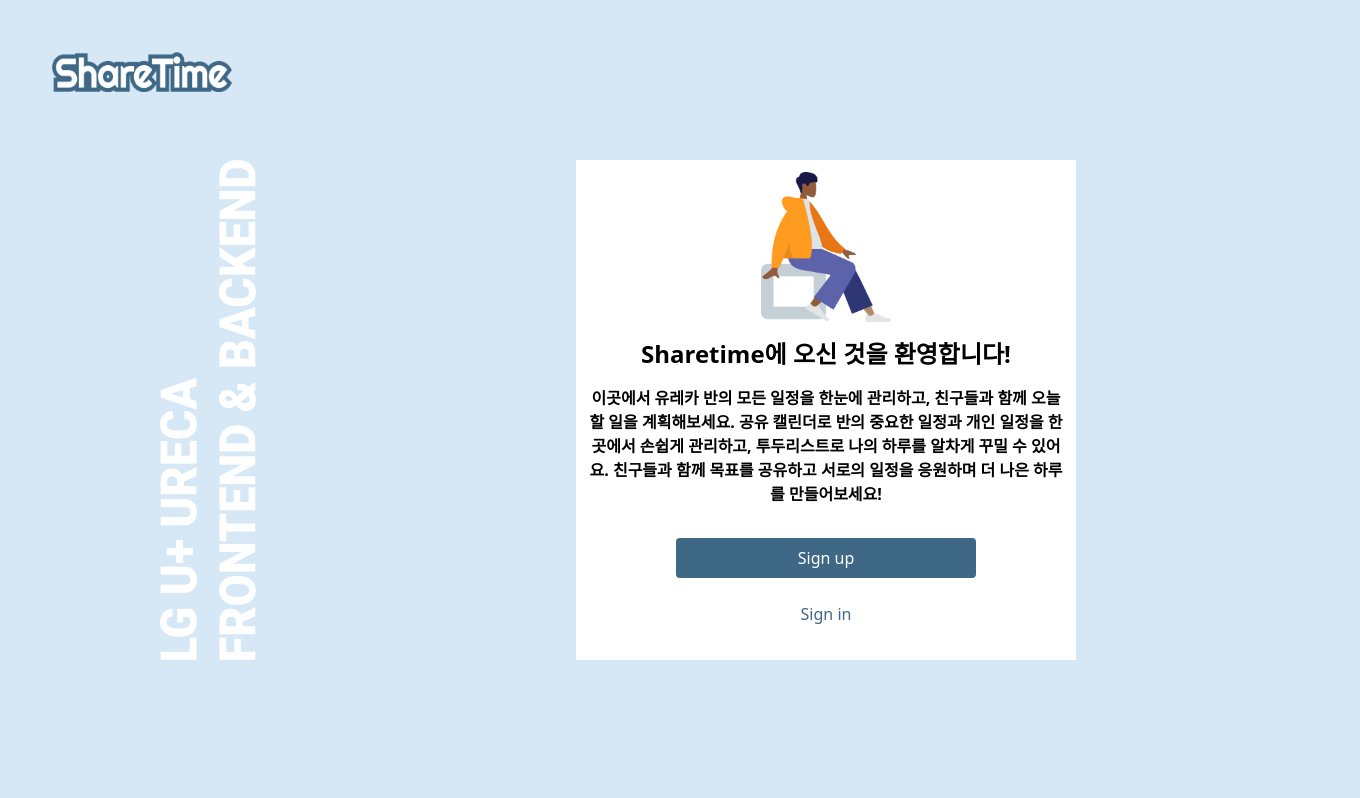
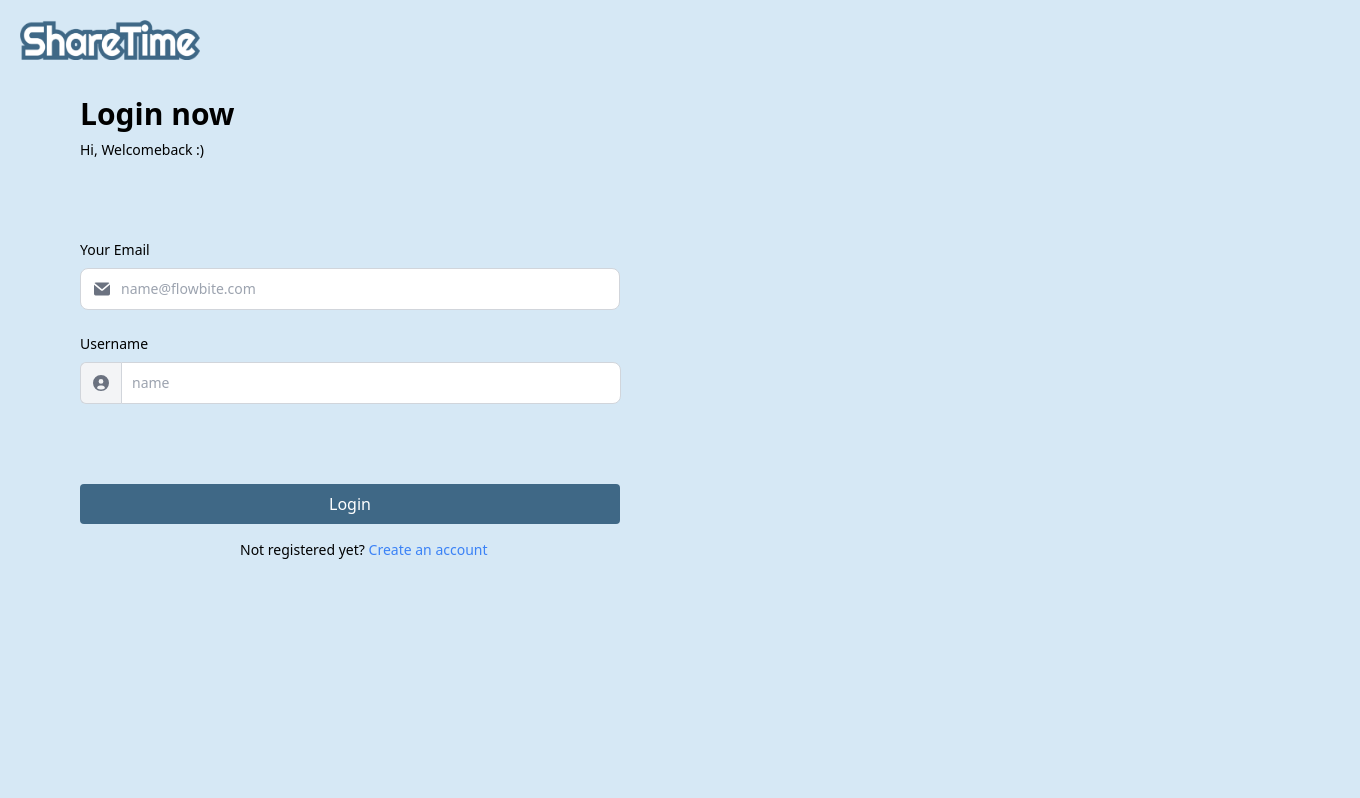
Before and after one commit to URECA-ShareTime/ShareTime-FE, a React (Vite) app: page /login in a window 1280 px wide. Shown: the top 798 px of the page, 1360 px wide, since content can reach past the window. Built offline with nearby package versions, Linux system fonts and the light colour scheme.

Commit message:
feat - UI구현

```diff
--- a/package.json
+++ b/package.json
@@ -12,7 +12,7 @@
   "dependencies": {
     "react": "^18.3.1",
     "react-dom": "^18.3.1",
-    "react-router-dom": "^6.26.1",
+    "react-router-dom": "^6.26.2",
     "recoil": "^0.7.7",
     "yarn": "^1.22.22"
   },
--- a/src/App.jsx
+++ b/src/App.jsx
@@ -1,34 +1,16 @@
-import { useState } from 'react';
-import reactLogo from './assets/react.svg';
-import viteLogo from '/vite.svg';
-import './App.css';
+// src/App.jsx
+import React from 'react';
+import { Routes, Route } from 'react-router-dom';
+import Enterpage from './pages/Enterpage'; // Enterpage 컴포넌트 임포트
+import Loginpage from './pages/Loginpage'; // Loginpage 컴포넌트 임포트
 
 function App() {
-  const [count, setCount] = useState(0);
-
   return (
-    <>
-      <div>
-        <a href="https://vitejs.dev" target="_blank">
-          <img src={viteLogo} className="logo" alt="Vite logo" />
-        </a>
-        <a href="https://react.dev" target="_blank">
-          <img src={reactLogo} className="logo react" alt="React logo" />
-        </a>
-      </div>
-      <h1>Vite + React</h1>
-      <div className="card">
-        <button onClick={() => setCount((count) => count + 1)}>
-          count is {count}
-        </button>
-        <p>
-          Edit <code>src/App.jsx</code> and save to test HMR
-        </p>
-      </div>
-      <p className="read-the-docs">
-        Click on the Vite and React logos to learn more
-      </p>
-    </>
+    <Routes>
+      <Route path="/" element={<Enterpage />} /> {/* Enterpage로 경로 설정 */}
+      <Route path="/login" element={<Loginpage />} />{' '}
+      {/* Loginpage로 경로 설정 */}
+    </Routes>
   );
 }
 
--- a/src/main.jsx
+++ b/src/main.jsx
@@ -1,12 +1,15 @@
+import React from 'react';
 import { StrictMode } from 'react';
 import { createRoot } from 'react-dom/client';
-import App from './App.jsx';
+import { BrowserRouter } from 'react-router-dom'; // BrowserRouter를 사용하여 전체 앱을 감싸기
 import './index.css';
 import Enterpage from './pages/Enterpage.jsx';
+import App from './App'; // App 컴포넌트 임포트
 
 createRoot(document.getElementById('root')).render(
   <StrictMode>
-    {/* <App /> */}
-    <Enterpage />
+    <BrowserRouter>
+      <App /> {/* App 컴포넌트를 BrowserRouter로 감싸서 렌더링 */}
+    </BrowserRouter>
   </StrictMode>
 );
--- a/src/pages/Enterpage.jsx
+++ b/src/pages/Enterpage.jsx
@@ -1,27 +1,30 @@
 // src/pages/Enterpage.jsx
 import React from 'react';
+import { useNavigate } from 'react-router-dom'; // useNavigate 훅을 임포트
 import GuestBackGround from '../components/GuestBackGround';
 import enterletter from '../assets/enterletter.png';
 import sittingman from '../assets/sittingman.png';
 
 function Enterpage(props) {
+  const navigate = useNavigate(); // 페이지 이동을 위한 navigate 함수 생성
+
   return (
     <>
       <GuestBackGround />
-      {/* 컨테이너를 위쪽으로 이동시키기 위해 absolute와 top 속성 추가 */}
       <div className="absolute top-40 left-40 flex items-start">
         <img
           src={enterletter}
           alt="enterletter"
           className="w-[96px] h-[500px] mr-60"
         />
-        <Welcome />
+        <Welcome navigate={navigate} />{' '}
+        {/* navigate 함수를 Welcome 컴포넌트로 전달 */}
       </div>
     </>
   );
 }
 
-function Welcome(props) {
+function Welcome({ navigate }) {
   return (
     <div className="bg-white w-[500px] h-[500px] ml-20 flex flex-col items-center">
       <img
@@ -33,20 +36,26 @@
         Sharetime에 오신 것을 환영합니다!
       </p>
       <p className="text-center mt-4 text-base font-semibold mr-2 ml-2">
-        {' '}
         이곳에서 유레카 반의 모든 일정을 한눈에 관리하고, 친구들과 함께 오늘 할
         일을 계획해보세요. 공유 캘린더로 반의 중요한 일정과 개인 일정을 한곳에서
         손쉽게 관리하고, 투두리스트로 나의 하루를 알차게 꾸밀 수 있어요.
         친구들과 함께 목표를 공유하고 서로의 일정을 응원하며 더 나은 하루를
         만들어보세요!
       </p>
-      <button className="text-center p-4 bg-primary-darkblue text-white rounded mt-8 w-[300px] h-[40px] flex items-center justify-center">
+      <button
+        onClick={() => navigate('/signup')} // Sign up 버튼 클릭 시 이동
+        className="text-center p-4 bg-primary-darkblue text-white rounded mt-8 w-[300px] h-[40px] flex items-center justify-center"
+      >
         Sign up
       </button>
-      <button className="text-center p-4 bg-primary-white text-primary-darkblue mt-2 w-[300px] h-[40px] ">
+      <button
+        onClick={() => navigate('/login')} // Sign in 버튼 클릭 시 로그인 페이지로 이동
+        className="text-center p-4 bg-primary-white text-primary-darkblue mt-2 w-[300px] h-[40px] flex items-center justify-center"
+      >
         Sign in
       </button>
     </div>
   );
 }
+
 export default Enterpage;
--- a/src/pages/Loginpage.jsx
+++ b/src/pages/Loginpage.jsx
@@ -1,10 +1,87 @@
+// src/pages/Loginpage.jsx
 import React from 'react';
-import GuestBackGround from '../components/GuestBackGround';
+import GuestBackGround from '../components/GuestBackGround'; // GuestBackGround 컴포넌트 임포트
+import loginimg from '../assets/loginimg.png';
 
 function Loginpage(props) {
   return (
-    <div>
+    <div className="relative">
       <GuestBackGround />
+      <div className="absolute top-20 left-0 w-full h-full flex flex-col items-left z-10">
+        <p className="text-left ml-20 mt-4 text-3xl font-bold text-black">
+          Login now
+        </p>
+        <p className="text-left ml-20 mt-2 text-sm font-normal text-black">
+          Hi, Welcomeback :)
+        </p>
+      </div>
+      <div className="absolute top-60 left-0 w-full h-full flex flex-col items-left z-10 ml-20">
+        <label
+          htmlFor="input-group-1"
+          className="block mb-2 text-sm font-medium"
+        >
+          Your Email
+        </label>
+        <div className="relative mb-6">
+          <div className="absolute inset-y-0 start-0 flex items-center ps-3.5 pointer-events-none">
+            <svg
+              className="w-4 h-4 text-gray-500 dark:text-gray-400"
+              aria-hidden="true"
+              xmlns="http://www.w3.org/2000/svg"
+              fill="currentColor"
+              viewBox="0 0 20 16"
+            >
+              <path d="m10.036 8.278 9.258-7.79A1.979 1.979 0 0 0 18 0H2A1.987 1.987 0 0 0 .641.541l9.395 7.737Z" />
+              <path d="M11.241 9.817c-.36.275-.801.425-1.255.427-.428 0-.845-.138-1.187-.395L0 2.6V14a2 2 0 0 0 2 2h16a2 2 0 0 0 2-2V2.5l-8.759 7.317Z" />
+            </svg>
+          </div>
+          <input
+            type="text"
+            id="input-group-1"
+            className="bg-white border border-gray-300 text-black text-sm rounded-lg focus:ring-blue-500 focus:border-blue-500 block w-[540px] ps-10 p-2.5 dark:bg-white dark:border-gray-300 dark:placeholder-gray-400 dark:text-black dark:focus:ring-blue-500 dark:focus:border-blue-500"
+            placeholder="name@flowbite.com"
+          />
+        </div>
+        <label
+          htmlFor="website-admin"
+          className="block mb-2 text-sm font-medium"
+        >
+          Username
+        </label>
+        <div className="flex">
+          <span className="inline-flex items-center px-3 text-sm text-gray-900 bg-gray-100 border rounded-e-0 border-gray-300 border-e-0 rounded-s-md">
+            <svg
+              className="w-4 h-4 text-gray-500 dark:text-gray-400"
+              aria-hidden="true"
+              xmlns="http://www.w3.org/2000/svg"
+              fill="currentColor"
+              viewBox="0 0 20 20"
+            >
+              <path d="M10 0a10 10 0 1 0 10 10A10.011 10.011 0 0 0 10 0Zm0 5a3 3 0 1 1 0 6 3 3 0 0 1 0-6Zm0 13a8.949 8.949 0 0 1-4.951-1.488A3.987 3.987 0 0 1 9 13h2a3.987 3.987 0 0 1 3.951 3.512A8.949 8.949 0 0 1 10 18Z" />
+            </svg>
+          </span>
+          <input
+            type="text"
+            id="website-admin"
+            className="rounded-none rounded-e-lg bg-white border text-black focus:ring-blue-500 focus:border-blue-500 block w-[500px] text-sm border-gray-300 p-2.5 dark:bg-white dark:border-gray-300 dark:placeholder-gray-400 dark:text-black dark:focus:ring-blue-500 dark:focus:border-blue-500"
+            placeholder="name"
+          />
+        </div>
+        <button className="mt-15 text-center p-4 bg-primary-darkblue text-white rounded mt-20 w-[540px] h-[40px] flex items-center justify-center">
+          Login
+        </button>
+        <p className="mt-4 text-sm ml-40">
+          Not registered yet?{' '}
+          <a href="/signup" className="text-blue-500 ">
+            Create an account
+          </a>
+        </p>
+      </div>
+      <img
+        src={loginimg}
+        alt="loginimg"
+        className="w-[130px] h-[150px] mt-30  block "
+      />
     </div>
   );
 }
```
Also changed, not shown: src/assets/loginimg.png (added), 1 other file (tests, documents, lock files or other folders).
